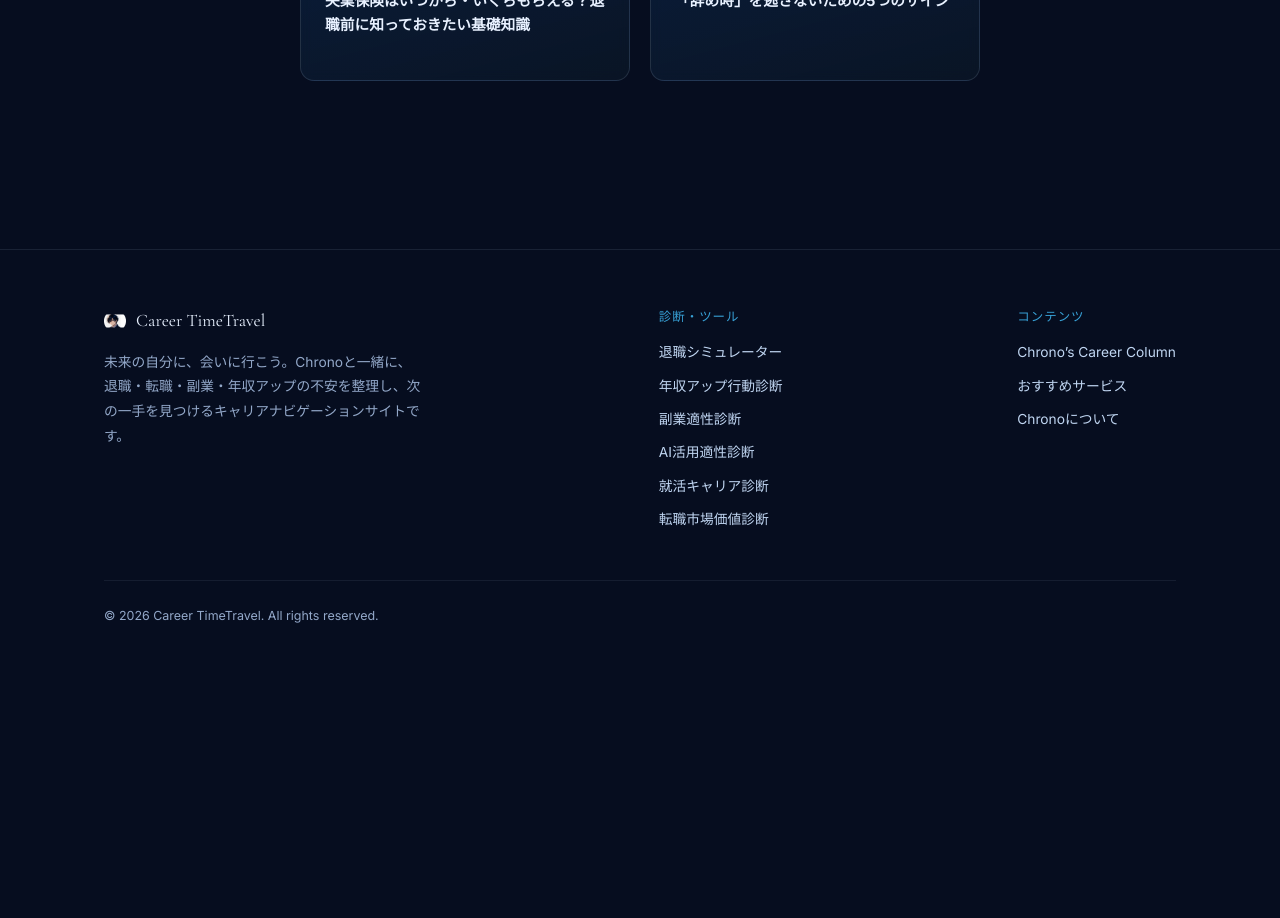
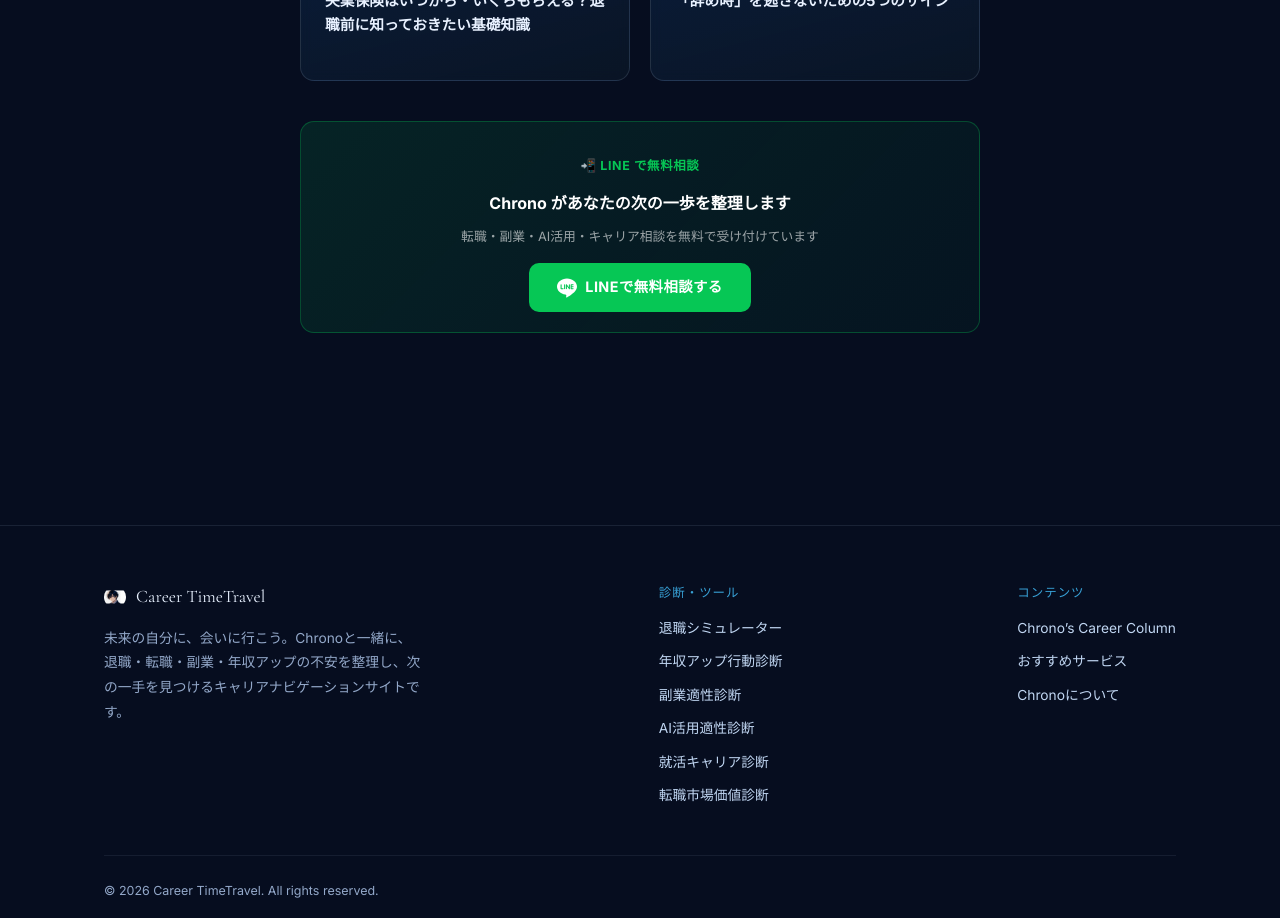
Before and after one commit to sincere1229/career-timetravel, a Next.js app: page /columns/before-retirement-anxiety in a window 1280 px wide. Shown: the part 1440-2358 px from the top of the page. Before the commit the page ends 2106 px from the top, so only its background shows below. Built offline with nearby package versions, Linux system fonts and the light colour scheme; no server answers.

Commit message:
Update page.tsx

```diff
--- a/src/app/columns/[slug]/page.tsx
+++ b/src/app/columns/[slug]/page.tsx
@@ -2,6 +2,7 @@
 import Link from 'next/link';
 import { notFound } from 'next/navigation';
 import { columns, getColumnBySlug } from '@/lib/columns';
+import LineCTA from '@/components/LineCTA';
 import { buildAmazonUrl } from '@/lib/amazon';
 
 export function generateStaticParams() {
@@ -141,6 +142,17 @@
           ))}
         </div>
       </div>
+
+      {/* コラム中盤LINE導線 */}
+      <div style={{ margin: '40px 0 24px' }}>
+        <LineCTA
+          source="article"
+          article={column.slug}
+          variant="banner"
+          label="LINEで無料相談する"
+        />
+      </div>
+
     </main>
   );
 }
```
